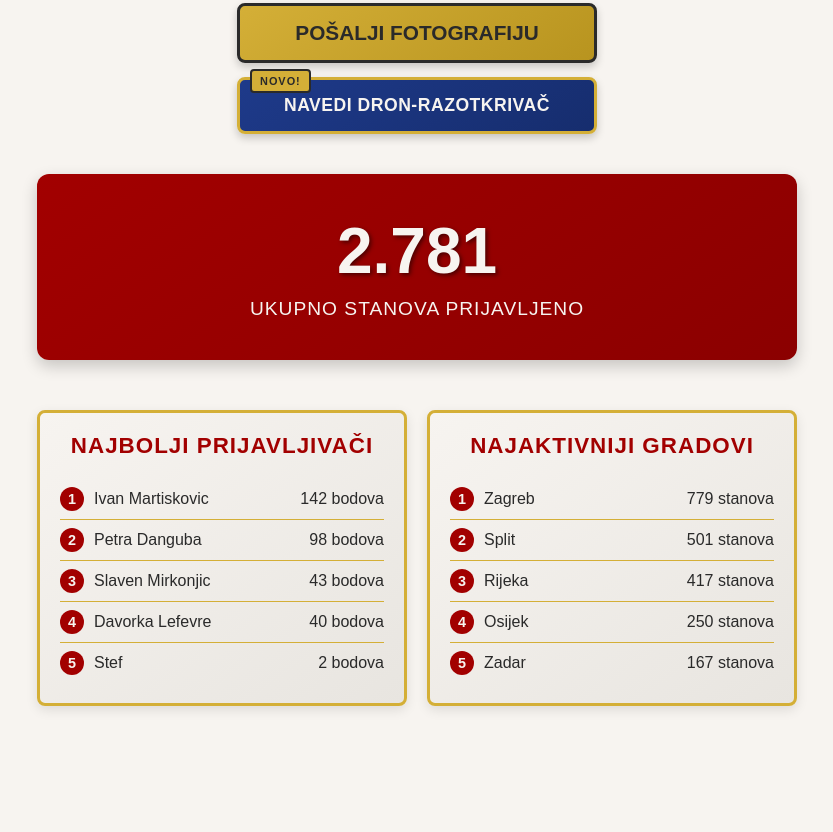
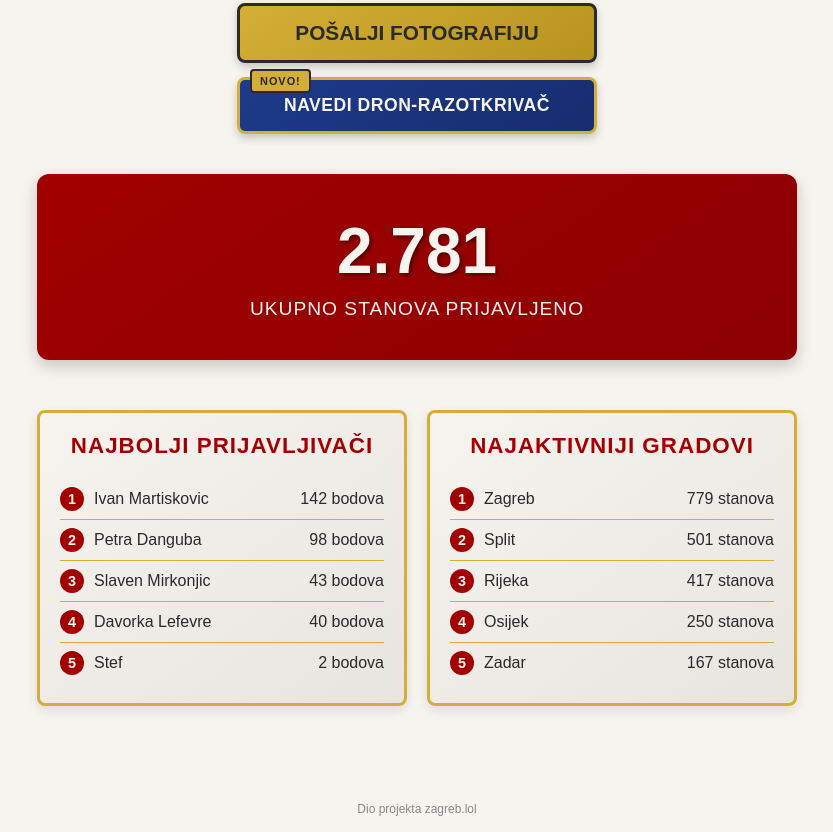
Before and after one commit to Poglavar/prazni-stanovi, a plain HTML site: page index.html in a window 1280 px wide. Shown: the part 1209-2041 px from the top of the page, without its empty margins (223-1056 px from the left). Before the commit the page ends 1995 px from the top, so only its background shows below. Drawn offline with Linux system fonts and the light colour scheme.

Commit message:
Add 'Dio projekta zagreb.lol' footer link

```diff
--- a/index.html
+++ b/index.html
@@ -726,6 +726,9 @@
             initHeroStats();
         });
     </script>
+    <footer style="text-align:center;padding:16px;font-size:12px;color:#888;">
+        <a href="https://zagreb.lol" style="color:#888;text-decoration:none;" onmouseover="this.style.textDecoration='underline'" onmouseout="this.style.textDecoration='none'">Dio projekta zagreb.lol</a>
+    </footer>
 </body>
 
 </html>
```
